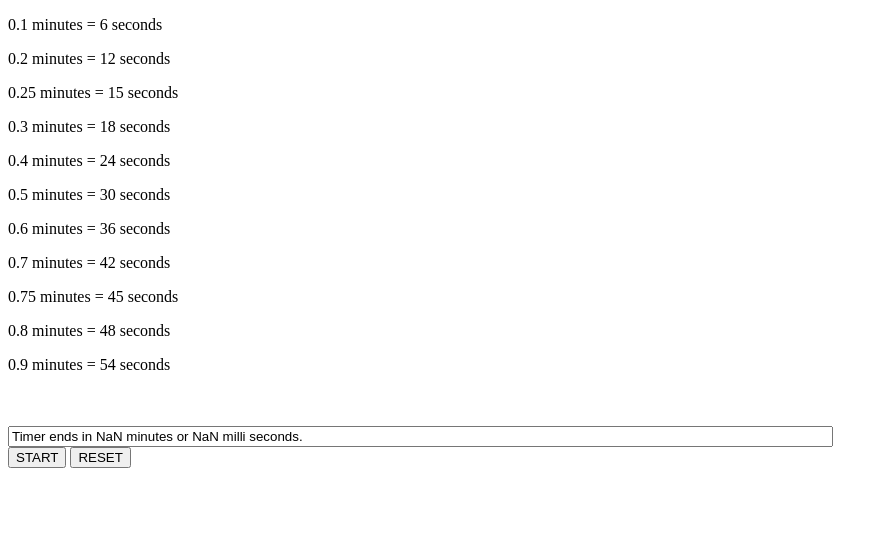
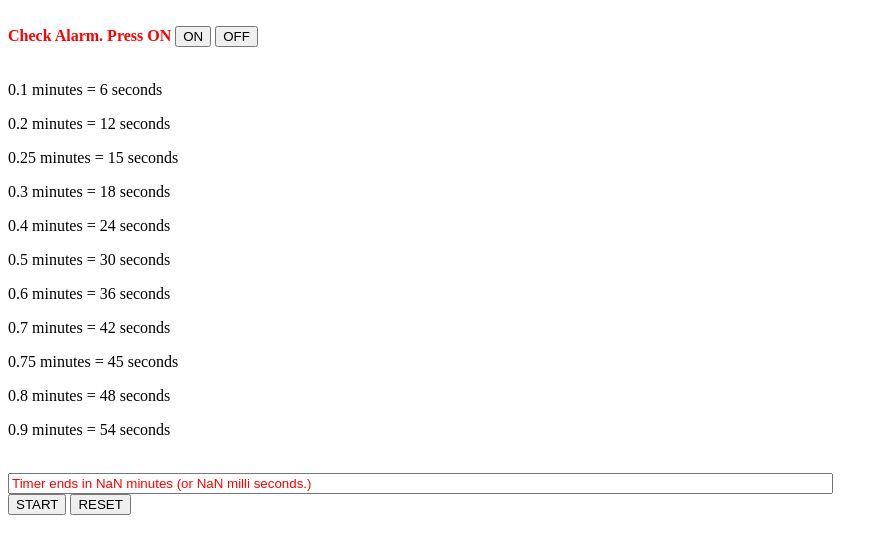
Before and after one commit to minoru-person/JavaScript-Web-Browser-Timer, a plain HTML site: page index.html in a window 1280 px wide. Both pictures are taken after a click on the button "START". Shown: the whole page, without its empty margins (0-888 px from the left). Drawn offline with Linux system fonts and the light colour scheme.

Commit message:
Update index.html
Remove Audio file.
Include test button for audio file.
Add Red text for alarm.

```diff
--- a/index.html
+++ b/index.html
@@ -9,6 +9,15 @@ button {
 </style>
 </head>
 <body>
+
+<br/>
+
+<b style="color:red;">Check Alarm. Press ON</b>
+<button onclick="document.getElementById('audiotag1').play();">ON</button>
+<button onclick="location.reload(true);">OFF</button>
+
+<br/>
+<br/>
 
 <p>0.1 minutes  = 6 seconds</p>
 <p>0.2 minutes  = 12 seconds</p>
@@ -22,14 +31,9 @@ button {
 <p>0.8 minutes  = 48 seconds</p>
 <p>0.9 minutes  = 54 seconds</p>
 
-<!--
-Audio file sourced from wikipedia. Authored by Mr Jono Bacon.
-https://commons.wikimedia.org/wiki/File:FSsongmetal2-MP3-LAME3.99.5-158kbps.oga
-http://www.jonobacon.org/2011/06/15/metal-free-software-song-2-this-time-its-personal/
--->
-<audio id="audiotag1" src="sound/Category_MP3_FSsongmetal2_MP3_LAME3.99.5_158kbps.oga" preload="auto"></audio>
+<audio id="audiotag1" src="YourSoundfile.mp4" preload="auto"></audio>
 
-<br/><br/>
+<br/>
 
 <input type="text" id="txt" size="100" value="Please Type Number (in minutes). Please press START">
 
@@ -38,7 +42,7 @@ http://www.jonobacon.org/2011/06/15/metal-free-software-song-2-this-time-its-per
 <button onclick="myFunction()">START</button>
 <button onclick="location.reload(true);">RESET</button>
 
-<script type="text/javascript">
+<script>
 /*
 Used this method describe in this stackoverflow question
 http://stackoverflow.com/questions/9419263/playing-audio-with-javascript
@@ -46,14 +50,15 @@ http://stackoverflow.com/questions/9419263/playing-audio-with-javascript
 Specifically this website mentioned in answer by Shanabus
 http://www.storiesinflight.com/html5/audio.html
 
-Note: YourSoundFile.webm must be inserted in the same directory as this code.
+Note: YourSoundFile.mp4 must be inserted in the same directory as this code.
 */
 
  function myFunction() {
      var TimerValue = document.getElementById("txt").value;
          TimerValue = TimerValue*60000; //Convert minutes to milliseconds for setTimeout function
               var x = document.getElementById("txt");
-		setTimeout(function(){x.value="Timer ends in " + (TimerValue/60000) + " minutes or " +TimerValue+ " milli seconds."}, 1000);
+                  x.style.color = "red";
+  setTimeout(function(){x.value="Timer ends in " + (TimerValue/60000) + " minutes (or " +TimerValue+ " milli seconds.)"}, 1000 );
   myVar = setTimeout(function(){ document.getElementById('audiotag1').play(); x.value="Finished"}, TimerValue);
  }
 
```
Lines whose indentation alone changed are shown as unchanged.
